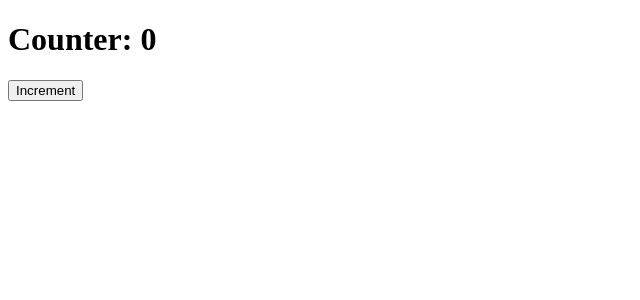
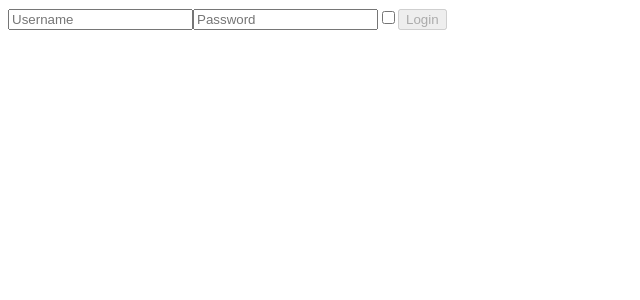
Before and after one commit to MonicaMolini/Develhope-React, a React (Create React App) app: page / in a window 1280 px wide. Shown: the top 300 px of the page, without its empty margins (0-640 px from the left). Built offline with nearby package versions, Linux system fonts and the light colour scheme.

Commit message:
exercise useState-2

```diff
--- a/src/components/App.js
+++ b/src/components/App.js
@@ -1,10 +1,10 @@
 import React from "react";
-import { ClickCounter } from "./ClickCounter";
+import { Login } from "./Login";
 
 export default function App() {
     return (
         <div>
-         <ClickCounter/>
+         <Login/>
         </div>
     );
 }
--- a/src/components/Login.js
+++ b/src/components/Login.js
@@ -1,37 +1,33 @@
 import React from "react";
+import { useState } from "react";
 
-export class Login extends React.Component{
-    state = {
-        username : "",
-        password: ""
+export function Login({onLogin}){
+    const [data, setData] = useState({
+        username: "",
+        password: "",
+        remember: false
+    })
+
+    const handleChange = (event) =>{
+        const { name, type, value, checked } = event.target;
+        setData((data) => ({
+            ...data,
+            [name]: type === "checkbox" ? checked : value,
+        }))
     }
 
-    handleChange = (event) =>{
-        const name = event.target.name;
-        this.setState({
-            [name]: event.target.value,
-        })
+    const handleButton = ()=> {
+        onLogin(
+            data
+        )
     }
 
-    handleButton = ()=> {
-        this.props.onLogin(this.state)
-    }
-
-    handleReset = () =>{
-        this.setState({
-            username: "",
-            password: ""
-        })
-    }
-
-    render(){
-        return (
-            <div>
-                <input name="username" onChange={this.handleChange} placeholder="Username"></input>
-                <input name="password" type="password" onChange={this.handleChange} placeholder="Password"></input>
-                <button type="submit" onClick={this.handleButton} disabled = {!this.state.username || !this.state.password}>Login</button>
-                <button onClick={this.handleReset}>Reset</button>
-            </div>
-        )
-    }
+    return (
+        <div>
+            <input name="username" onChange={handleChange} placeholder="Username"></input>
+            <input name="password" type="password" onChange={handleChange} placeholder="Password"></input>
+            <input name="remember" type="checkbox"/>
+            <button onClick={handleButton} disabled = {!data.username || !data.password}>Login</button>
+        </div>
+    )
 }
```
